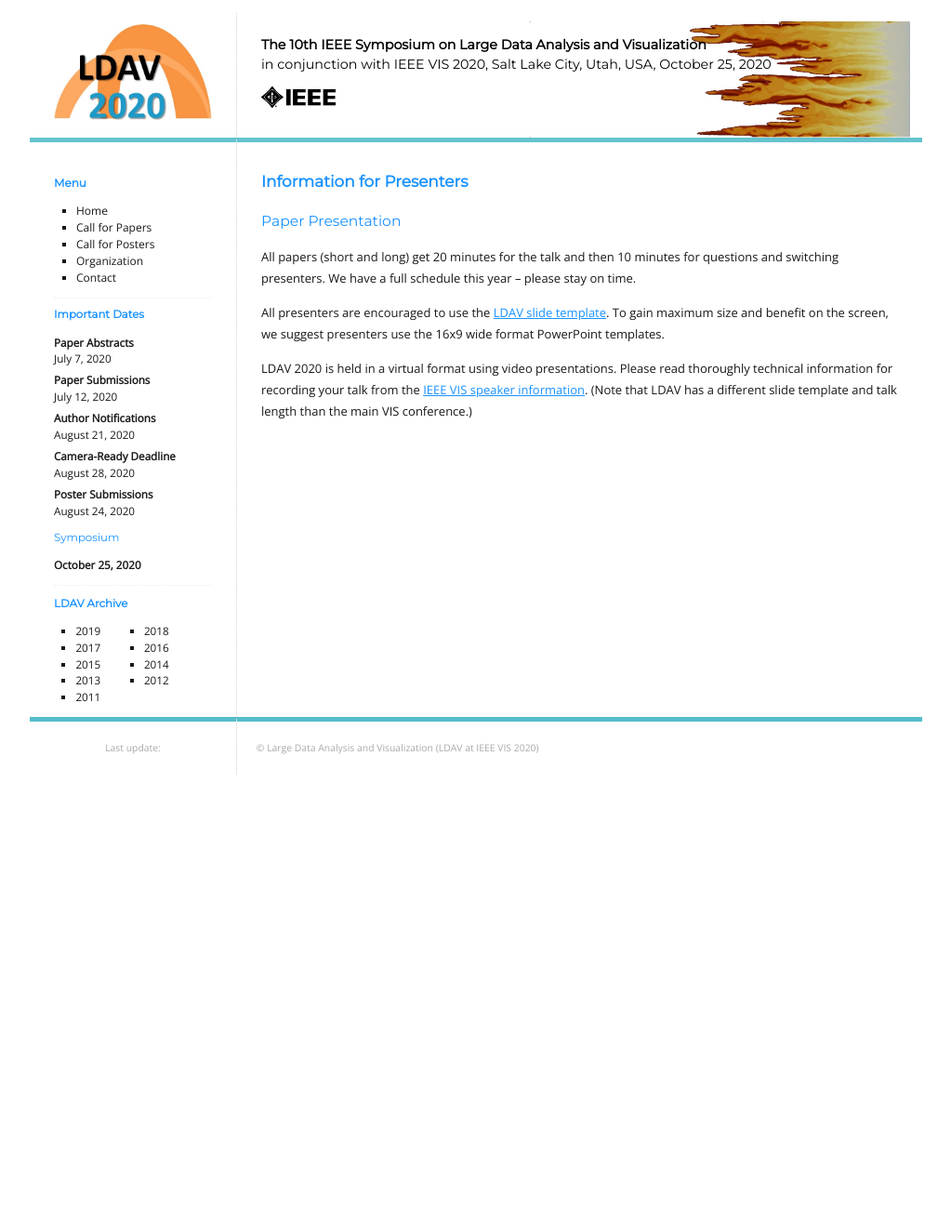
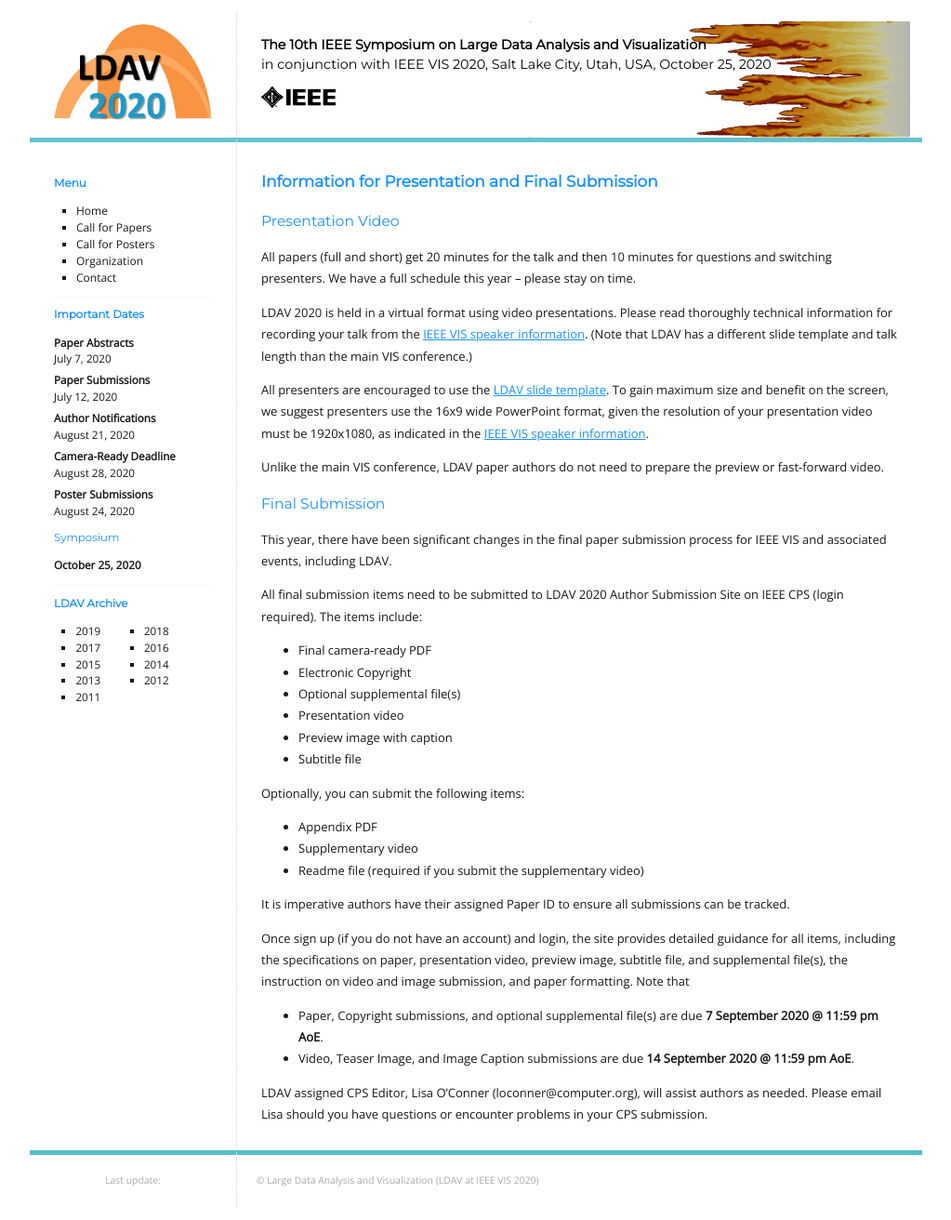
Before and after one commit to LDAV-Symposium/2020, a Jekyll site: the page built from _pages/presenters.md, in a window 1280 px wide. Shown: the whole page at 93% size, without its empty margins (128-1151 px from the left). Built offline with Jekyll 4.4.1, drawn with Linux system fonts in a browser that asks for light colours; before the commit the page ends 900 px from its top, so only the background shows below that.

Commit message:
Update presenters.md

```diff
--- a/_pages/presenters.md
+++ b/_pages/presenters.md
@@ -3,22 +3,58 @@ layout: default
 title: Presenters
 ---
 
-# Information for Presenters
+# Information for Presentation and Final Submission
 
-## Paper Presentation
+## Presentation Video
 
-All papers (short and long) get 20 minutes for the talk and then 10 minutes
+All papers (full and short) get 20 minutes for the talk and then 10 minutes
 for questions and switching presenters. We have a full schedule this year –
 please stay on time.
-
-All presenters are encouraged to use the [LDAV slide template].
-To gain maximum size and benefit on the screen, we suggest presenters
-use the 16x9 wide format PowerPoint templates.
 
 LDAV 2020 is held in a virtual format using video presentations.
 Please read thoroughly technical information for recording your talk
 from the [IEEE VIS speaker information]. (Note that LDAV has a different
 slide template and talk length than the main VIS conference.)
 
+All presenters are encouraged to use the [LDAV slide template].
+To gain maximum size and benefit on the screen, we suggest presenters
+use the 16x9 wide PowerPoint format, given the resolution
+of your presentation video must be 1920x1080, as indicated in the
+[IEEE VIS speaker information].
+
+Unlike the main VIS conference, LDAV paper authors do not need to prepare
+the preview or fast-forward video.
+
+## Final Submission
+
+This year, there have been significant changes in the final paper submission
+process for IEEE VIS and associated events, including LDAV.
+
+All final submission items need to be submitted to LDAV 2020 Author Submission Site
+on IEEE CPS (login required). The items include:
+* Final camera-ready PDF
+* Electronic Copyright
+* Optional supplemental file(s)
+* Presentation video
+* Preview image with caption
+* Subtitle file
+
+Optionally, you can submit the following items:
+* Appendix PDF
+* Supplementary video
+* Readme file (required if you submit the supplementary video)
+
+It is imperative authors have their assigned Paper ID to ensure all submissions can be tracked.
+
+Once sign up (if you do not have an account) and login, the site provides detailed guidance for all items, including the specifications
+on paper, presentation video, preview image, subtitle file, and supplemental file(s),
+the instruction on video and image submission, and paper formatting. Note that
+* Paper, Copyright submissions, and optional supplemental file(s) are due **7 September 2020 @ 11:59 pm AoE**.
+* Video, Teaser Image, and Image Caption submissions are due **14 September 2020 @ 11:59 pm AoE**.
+
+LDAV assigned CPS Editor, Lisa O'Conner (loconner@computer.org), will assist authors as needed.
+Please email Lisa should you have questions or encounter problems in your CPS submission.
+
+
 [LDAV slide template]: assets/LDAV_2020_Template.pptx
 [IEEE VIS speaker information]: http://ieeevis.org/year/2020/info/presenter-information/talk-recording-guide
```
